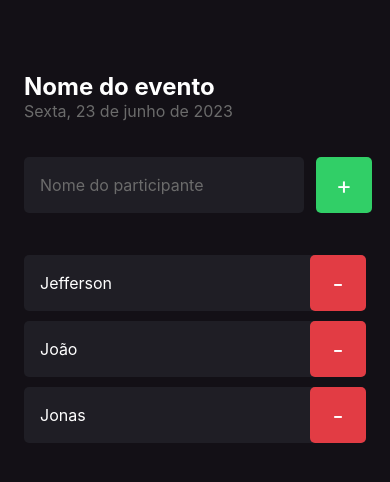
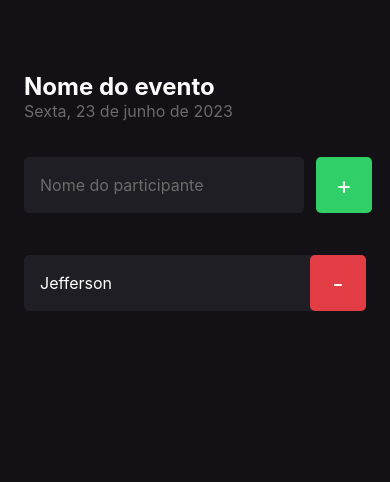
Before and after one commit to jefflennon1/imHereApp, a React Native app: screen / in a window 390 px wide. Shown: the top 482 px of the page. Built offline with nearby package versions, Linux system fonts and the light colour scheme.

Commit message:
Events with props test

```diff
--- a/src/screens/Home/index.tsx
+++ b/src/screens/Home/index.tsx
@@ -4,6 +4,16 @@ import { styles } from './styles'
 import { Participant } from '../components/Participant'
 
 export default function Home(): ReactElement {
+
+  function handleParticipantAdd() {
+    console.log('On add participant!')
+  }
+
+  function handleParticipantRemove() {
+    console.log('On remove participant!')
+  }
+
+
   return (
     <View style={styles.container}>
       <Text style={styles.eventName}>
@@ -28,13 +38,9 @@ export default function Home(): ReactElement {
         </TouchableOpacity>
       </View>
 
-      <Participant name="Jefferson" />
-      <Participant name="João" />
-      <Participant name="Jonas" />
+      <Participant name="Jefferson" onRemove={handleParticipantRemove} />
     </View>
   )
 
-  function handleParticipantAdd() {
 
-  }
 }
--- a/src/screens/components/Participant/index.tsx
+++ b/src/screens/components/Participant/index.tsx
@@ -3,15 +3,16 @@ import { styles } from './styles'
 
 type Props = {
     name: string;
+    onRemove: () => void;
 }
 
-export function Participant({ name }: Props) {
+export function Participant({ name, onRemove }: Props) {
     return (
         <View style={styles.container}>
             <Text style={styles.name}>
                 {name}
             </Text>
-            <TouchableOpacity style={styles.button}>
+            <TouchableOpacity style={styles.button} onPress={onRemove}>
                 <Text style={styles.buttonText}>
                     -
                 </Text>
```
